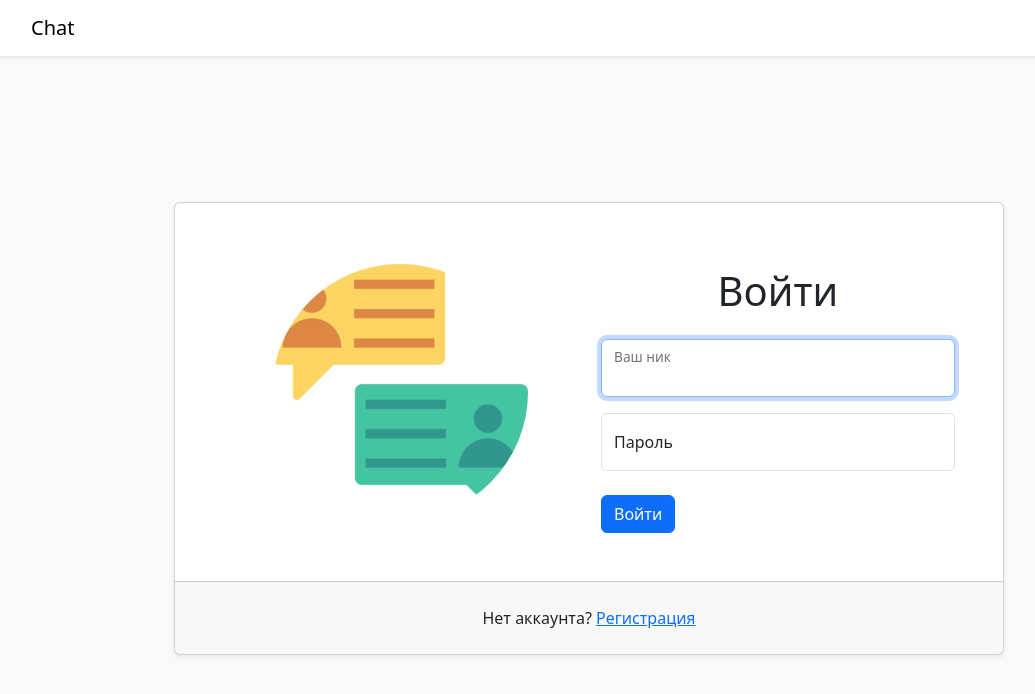
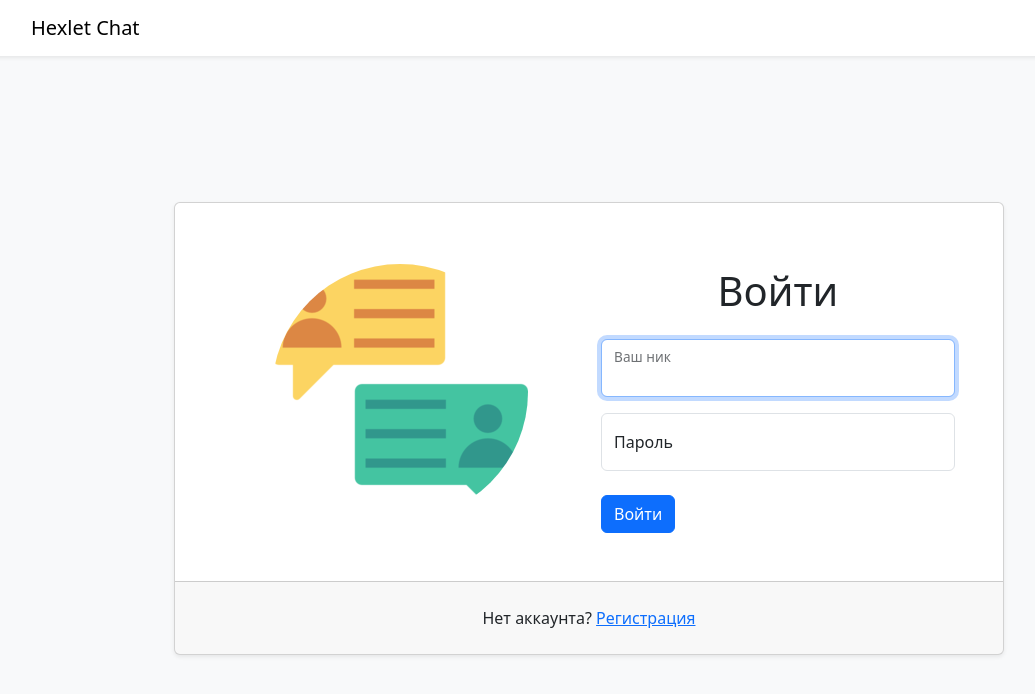
Before and after one commit to Flynnrcore/Chat-app, a React (Create React App) app in the folder frontend/: page /login in a window 1280 px wide. Shown: the top 694 px of the page, without its empty margins (51-1086 px from the left). Built offline with nearby package versions, Linux system fonts and the light colour scheme; no server answers.

Commit message:
rename app for tests

```diff
--- a/frontend/src/locales/ru.js
+++ b/frontend/src/locales/ru.js
@@ -1,6 +1,6 @@
 export default {
   translation: {
-    appName: 'Chat',
+    appName: 'Hexlet Chat',
     channels: {
       menu: 'Управление каналом',
       remove: 'Удалить',
```
